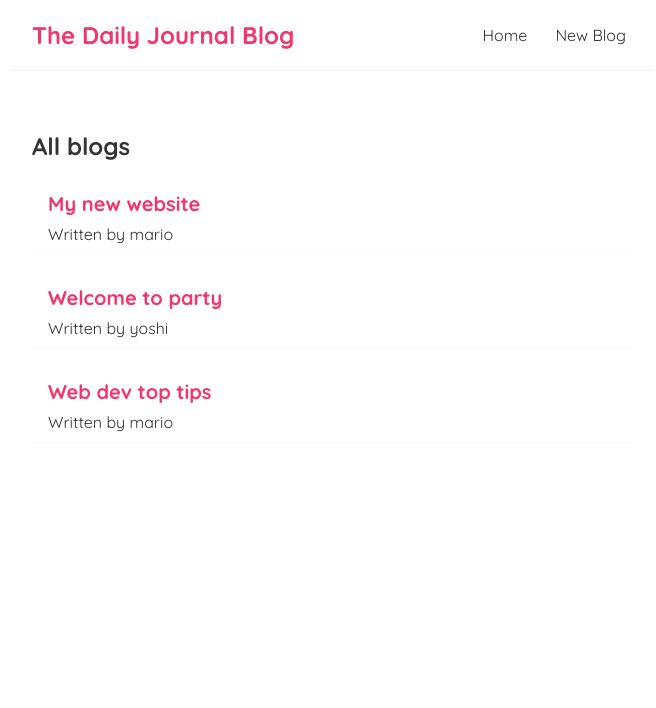
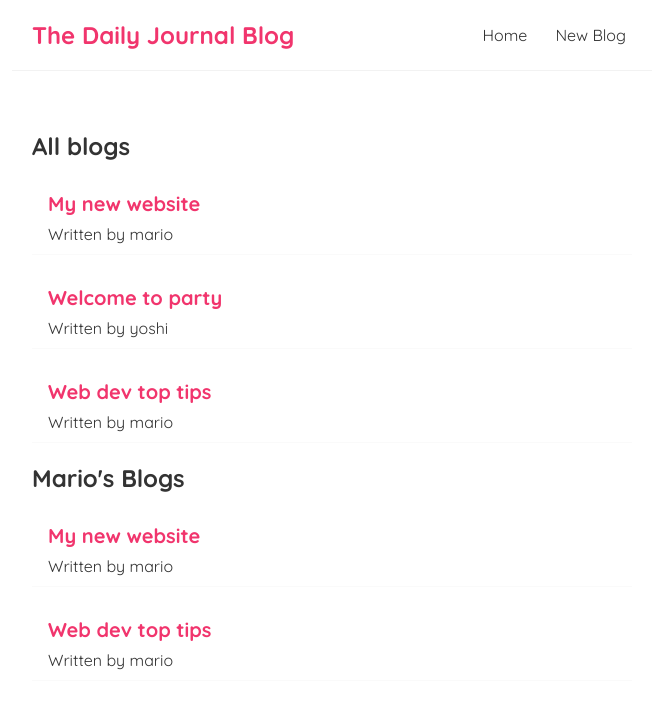
Before and after one commit to chaitanyatekane/daily-journal, a React (Create React App) app: page / in a window 1280 px wide. Shown: the top 708 px of the page, without its empty margins (308-964 px from the left). Built offline with nearby package versions, Linux system fonts and the light colour scheme.

Commit message:
reusing components

```diff
--- a/src/Home.js
+++ b/src/Home.js
@@ -12,6 +12,7 @@
     return (
         <div className="home">
             <BlogList blogs={blogs} title="All blogs" />
+            <BlogList blogs={blogs.filter((blog) => blog.author === 'mario') } title="Mario's Blogs" />
         </div>
      );
 }
```
Also changed, not shown: 1 other file (tests, documents, lock files or other folders).
